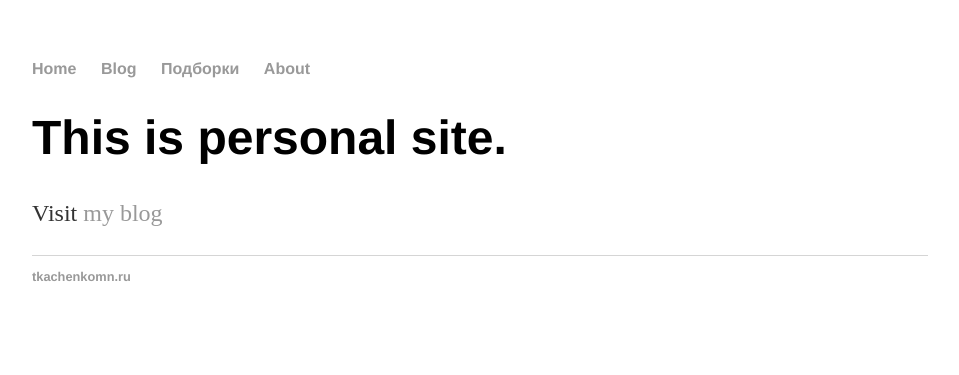
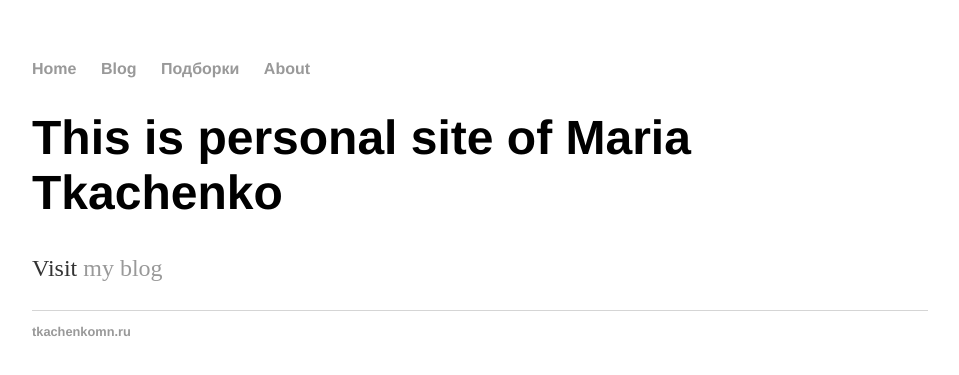
Before and after one commit to mathgems/mathgems.github.io, a Jekyll site: the page built from index.html, in a window 1280 px wide. Shown: the top 375 px of the page, without its empty margins (160-1119 px from the left). Built offline with Jekyll 4.4.1, drawn with Linux system fonts in a browser that asks for light colours.

Commit message:
Update index.html
name change - 2

```diff
--- a/index.html
+++ b/index.html
@@ -1,8 +1,8 @@
 ---
 layout: default
-title: tmn, ttt
+title: Tkachenko Maria
 ---
 <div class="blurb">
-	<h1>This is personal site.</h1>
+	<h1>This is personal site of Maria Tkachenko</h1>
 	<p>Visit <a href="/blog">my blog</a></p>
 </div><!-- /.blurb -->
```
